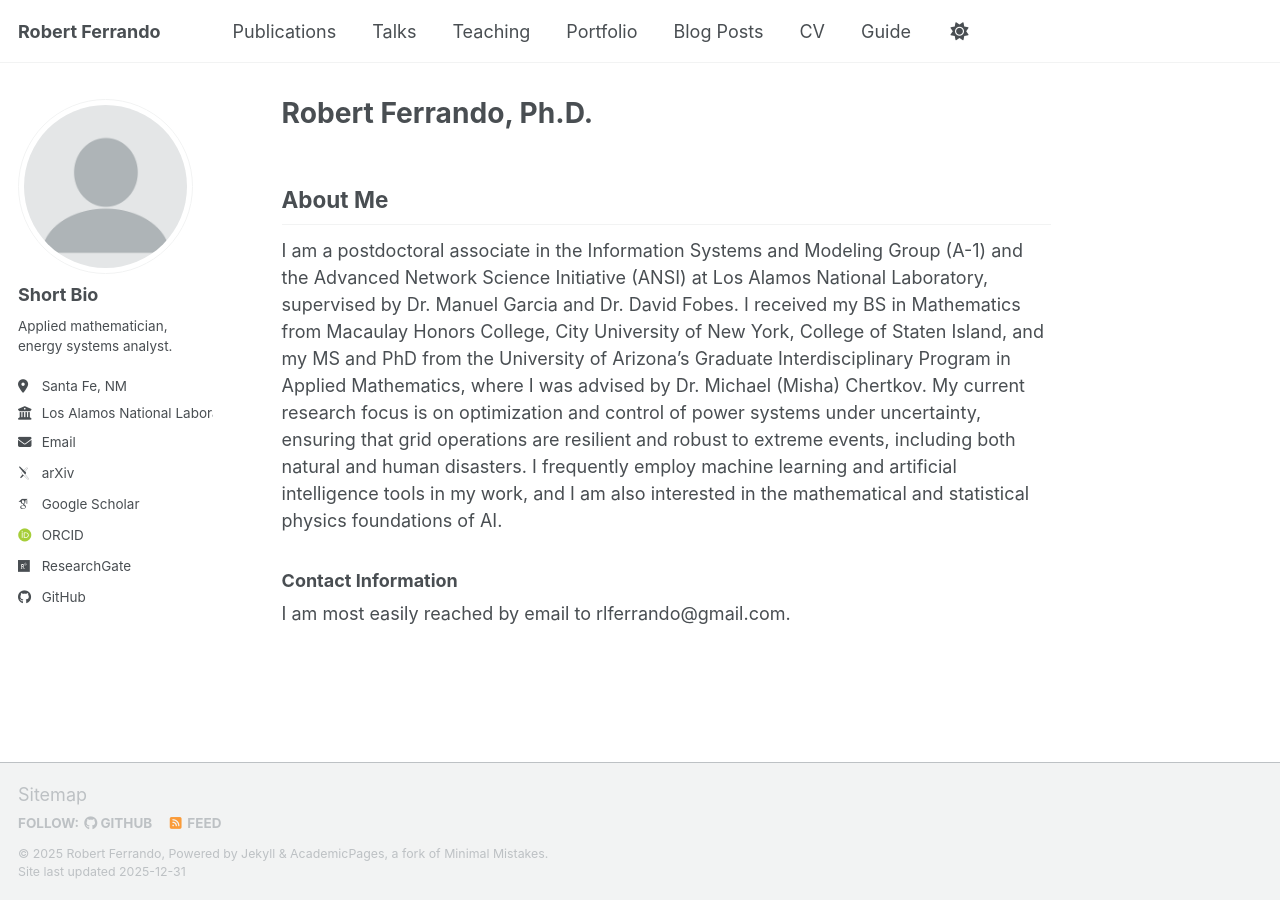
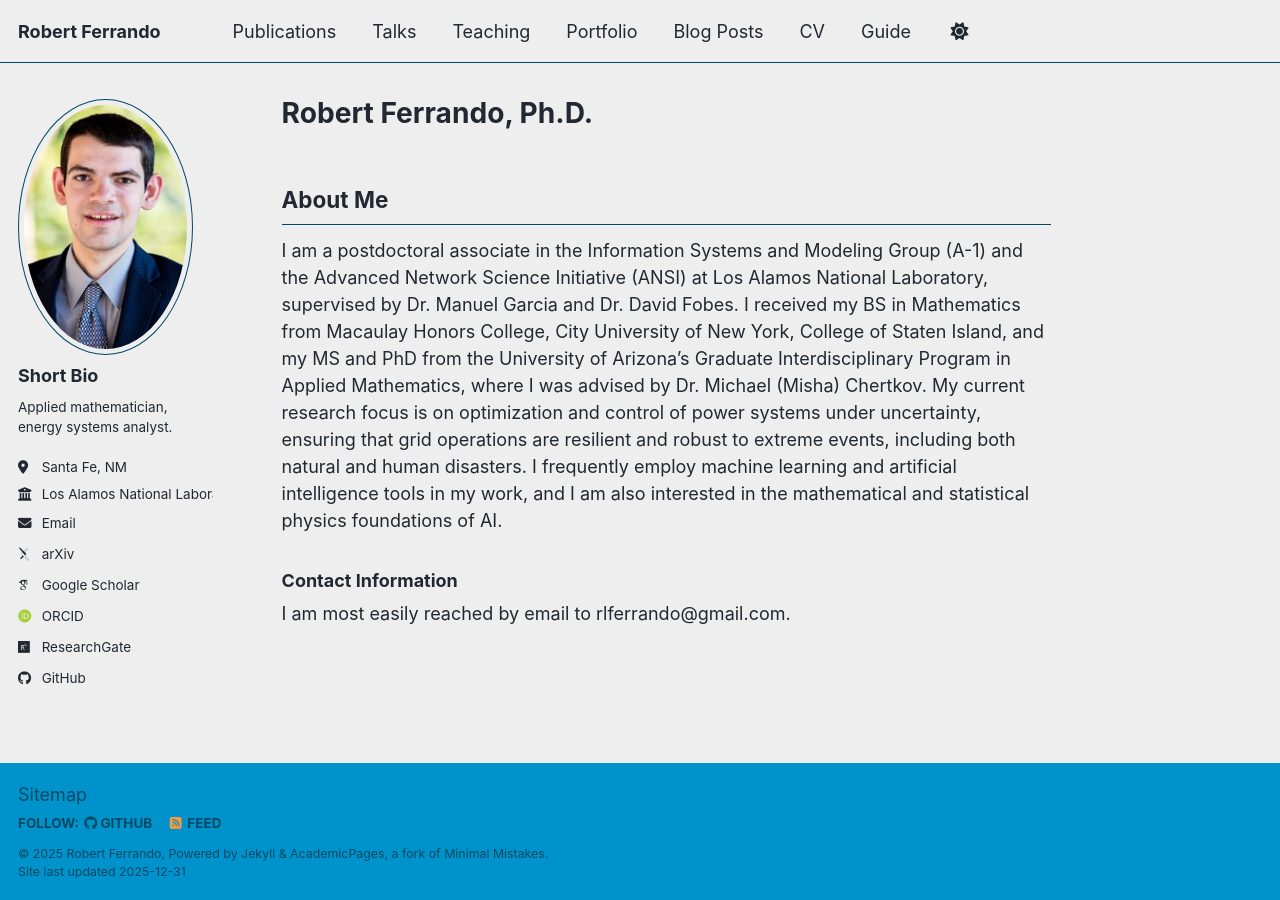
Before and after one commit to ferrandor/ferrandor.github.io, a Jekyll site: the page built from _pages/about.md, in a window 1280 px wide. Built offline with Jekyll 4.4.1, drawn with Linux system fonts in a browser that asks for light colours; some web fonts are replaced; a script bundle is joined from its source files by our own code; library files that are not in the unit come from our copies.

Commit message:
added profile image

```diff
--- a/_config.yml
+++ b/_config.yml
@@ -8,7 +8,7 @@
 
 # Basic Site Settings
 locale                   : "en-US"
-site_theme               : "default" # Currently available options are "default", "air"
+site_theme               : "air" # Currently available options are "default", "air"
 title                    : "Robert Ferrando"
 title_separator          : "-"
 name                     : &name "Robert Ferrando"
@@ -23,7 +23,7 @@ repository               : "ferrandor/ferrandor.github.io"
 #               Additional customization can be done by editing /_includes/author-profile.html
 author:
   # Biographic information
-  avatar           : "profile.png"
+  avatar           : "ferrando.jpg"
   name             : "Short Bio"
   pronouns         : # example: "she/her"
   bio              : "Applied mathematician, energy systems analyst."
```
Also changed, not shown: images/ferrando.jpg (added).
